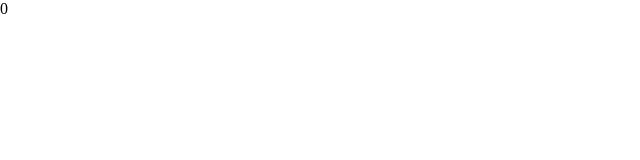
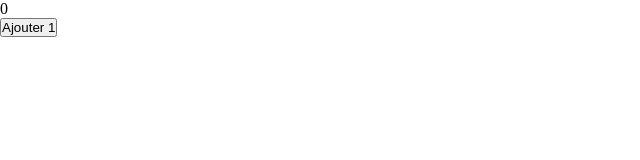
Before and after one commit to JaRoD41/tutonextjs, a Next.js app: page /jeu in a window 1280 px wide. Shown: the top 160 px of the page, without its empty margins (0-640 px from the left). Built offline with nearby package versions, Linux system fonts and the light colour scheme.

Commit message:
add counter

```diff
--- a/app/jeu/page.js
+++ b/app/jeu/page.js
@@ -3,7 +3,14 @@ import { useState } from 'react'
 
 const jeu = () => {
 	const [number, setNumber] = useState(0)
-	return <div>{number}</div>
+	const increment = () => {
+		setNumber(number + 1)
+	}
+	return (
+		<>
+			<div>{number}</div>
+			<button onClick={() => increment()}>Ajouter 1</button>
+		</>
+	)
 }
-
 export default jeu
```
